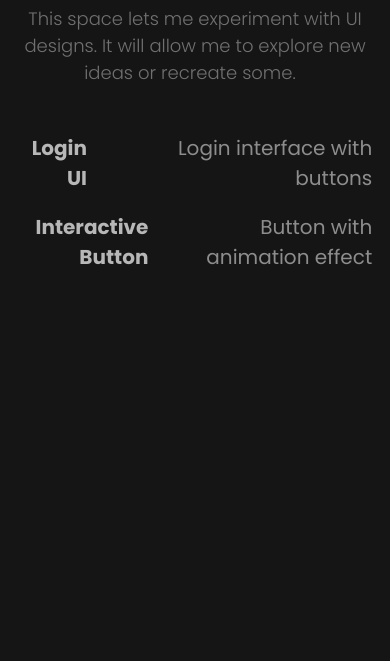
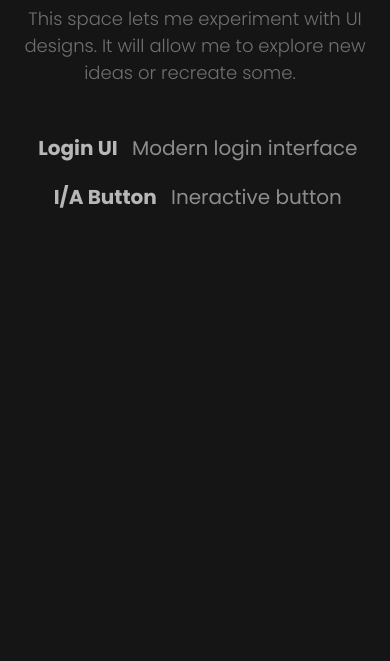
Before and after one commit to aad3m/Personal-Site, a website: page pages/craft.html in a window 390 px wide. Shown: the part 183-844 px from the top of the page. Drawn offline with Linux system fonts and the light colour scheme.

Commit message:
refactor: added hover effects to craft page, changed craft texts, updated style to have no issues on mobile

```diff
--- a/customization/text.css
+++ b/customization/text.css
@@ -56,6 +56,27 @@ header {
     font-weight: lighter;
     color: #b7b7b7;
     line-height: 1.5;
+    font-size: 20px
+}
+
+
+.crafth4 a {
+    color:#b7b7b7;
+    display: flex;
+    justify-content: space-between;
+    width: 100%;
+}
+.crafth4 a:hover {
+    color: #868686;
+}
+
+.crafth4 a:hover span:last-child {
+    color: #696868;
+}
+
+.craftspan {
+    font-weight: lighter;
+    color: #8d8d8d;
 }
 
 /* Media query for mobile devices */
@@ -63,7 +84,7 @@ header {
     .craft h4 {
         display: flex;
         justify-content: flex-end;
-        text-align: right;
+        text-align: center;
         padding-top: 3%;
     }
 
@@ -72,6 +93,13 @@ header {
         width: 100%;
         color: #b7b7b7;
     }
+    .crafth4 {
+        color:#b7b7b7;
+        display: block;
+        justify-content: space-between;
+        width: 100%;
+    }
+
 
     .craft span {
         margin-left: 0;
@@ -83,11 +111,13 @@ header {
     .craft h4 a span:first-child {
         font-weight: bold;
         color: #b7b7b7;
+        text-align: center;
     }
 
     .craft h4 a span:last-child {
         font-weight: lighter;
         color: #8d8d8d;
+        text-align: center;
     }
 }
 
--- a/pages/craft.html
+++ b/pages/craft.html
@@ -55,22 +55,22 @@
   </header>
 
   <h1 class="craft-title">/ Craft</h1>
-  <h4 class="craft" style="font-size: 20px">UI sandbox</h4>
+  <h4 class="craft">UI sandbox</h4>
   <h4 class="craft" style= "font-size: 18px"><span style="color:#707070">This space lets me experiment with UI designs. It will allow me to explore new ideas or recreate some.</span> </h4>
-  <div class="craft" style="font-size: 20px">
-    <h4 style="display: flex; justify-content: space-between; padding-top: 10%;">
-      <a href="project-pages/loginui.html" style="color:#b7b7b7; display: flex; justify-content: space-between; width: 100%;">
+  <div class="craft">
+    <h4 class="crafth4" style="padding-top: 10%;">
+      <a href="project-pages/loginui.html">
         <span>Login UI</span>
-        <span style="font-weight: lighter; color: #8d8d8d;">Login interface with buttons</span>
+        <span class="craftspan">Modern login interface</span>
       </a>
     </h4>
   </div>
 
-  <div class="craft" style="font-size: 20px">
-    <h4 style="display: flex; justify-content: space-between; padding-top: 3%;">
-      <a href="project-pages/interactbtn.html" style="color:#b7b7b7; display: flex; justify-content: space-between; width: 100%;">
-        <span>Interactive Button</span>
-        <span style="font-weight: lighter; color: #8d8d8d;">Button with animation effect</span>
+  <div class="craft">
+    <h4 class="crafth4" style="padding-top: 3%;">
+      <a href="project-pages/interactbtn.html">
+        <span>I/A Button</span>
+        <span class="craftspan">Ineractive button</span>
       </a>
     </h4>
   </div>
```
